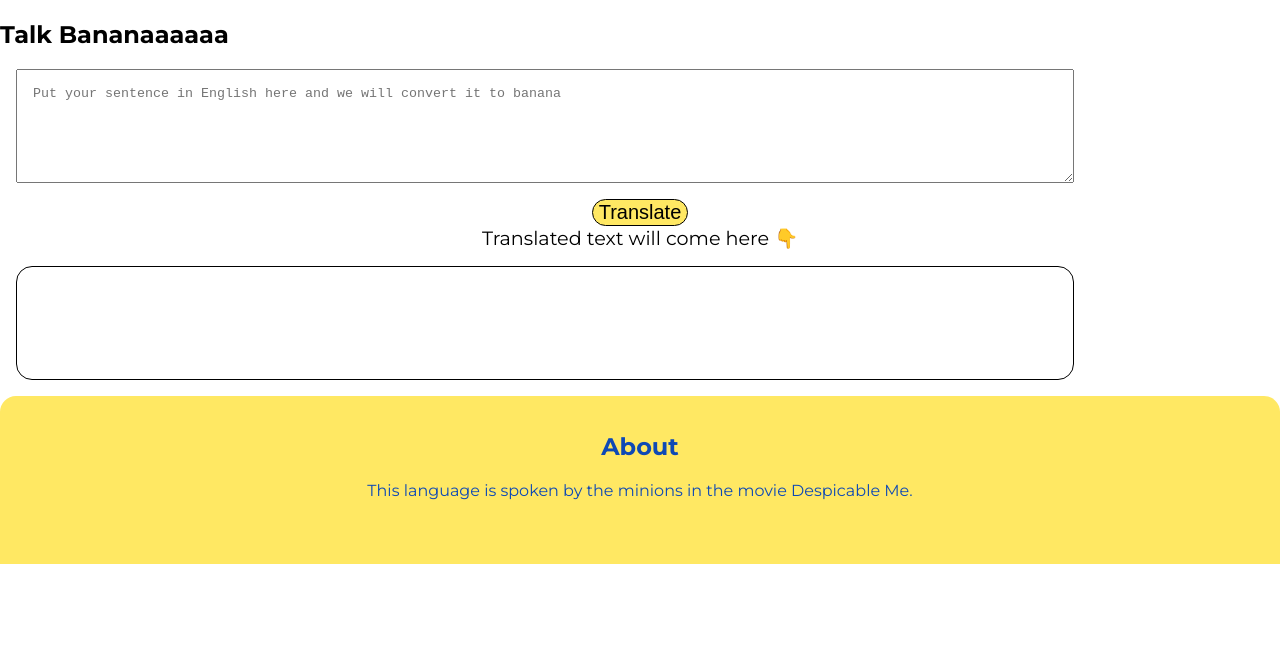
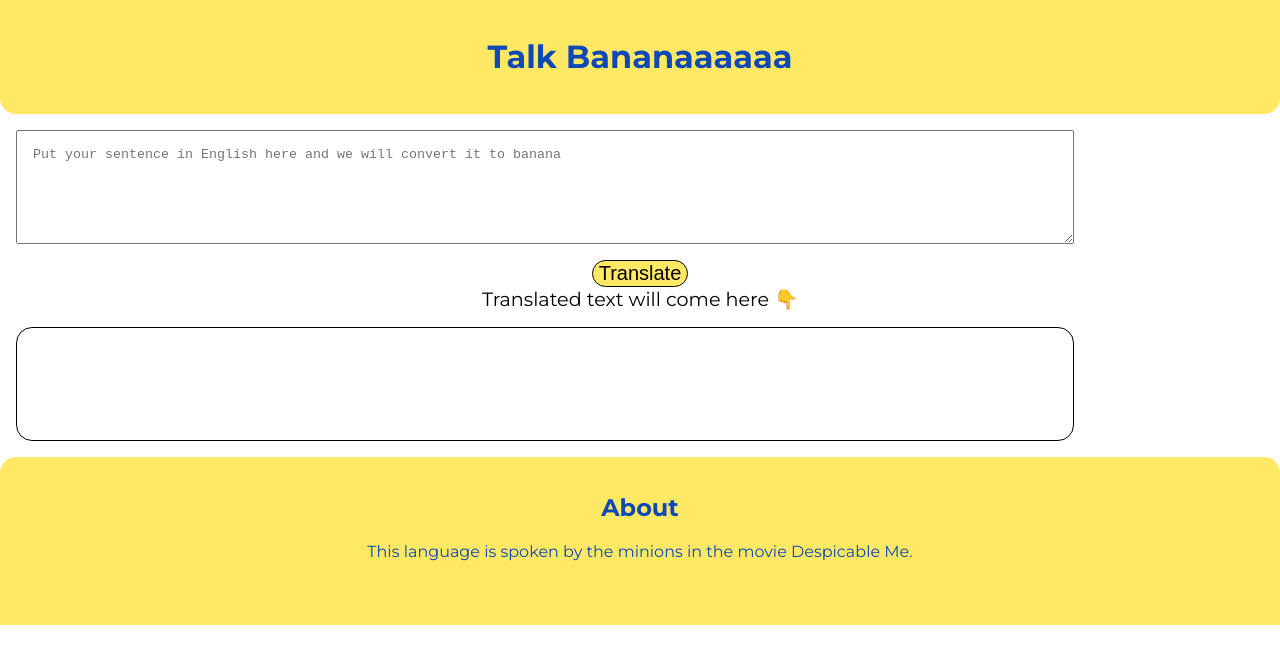
Before and after one commit to KaustubhM1997/banana-speak, a plain HTML site: page index.html in a window 1280 px wide. Drawn offline with Linux system fonts and the light colour scheme.

Commit message:
style changes

```diff
--- a/index.html
+++ b/index.html
@@ -30,9 +30,9 @@
 
 <body>
 
-    <nav>
+    <div class="navigation">
         <h1>Talk Bananaaaaaa</h1>
-    </nav>
+</div>
 
     <textarea id="txt-input"
         placeholder="Put your sentence in English here and we will convert it to banana"></textarea>
```
